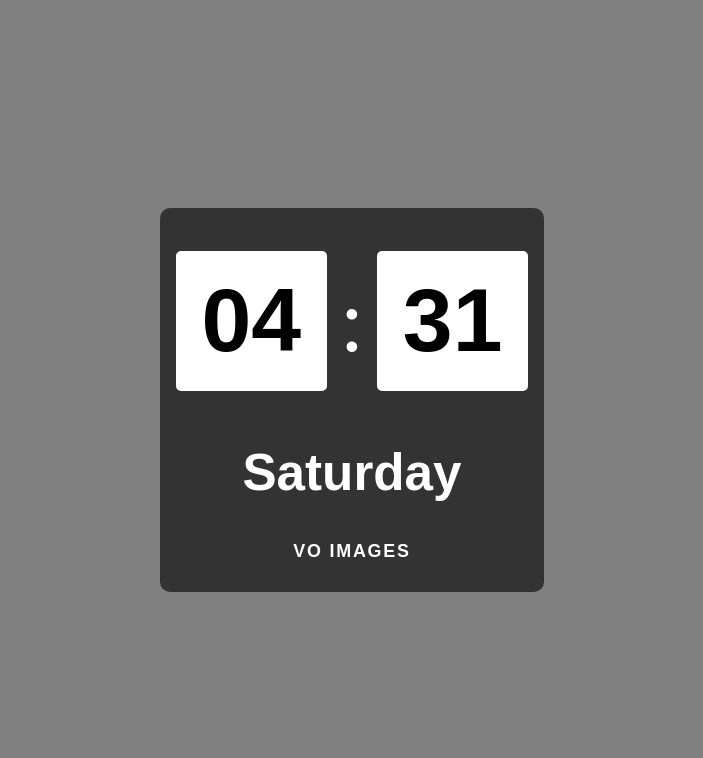
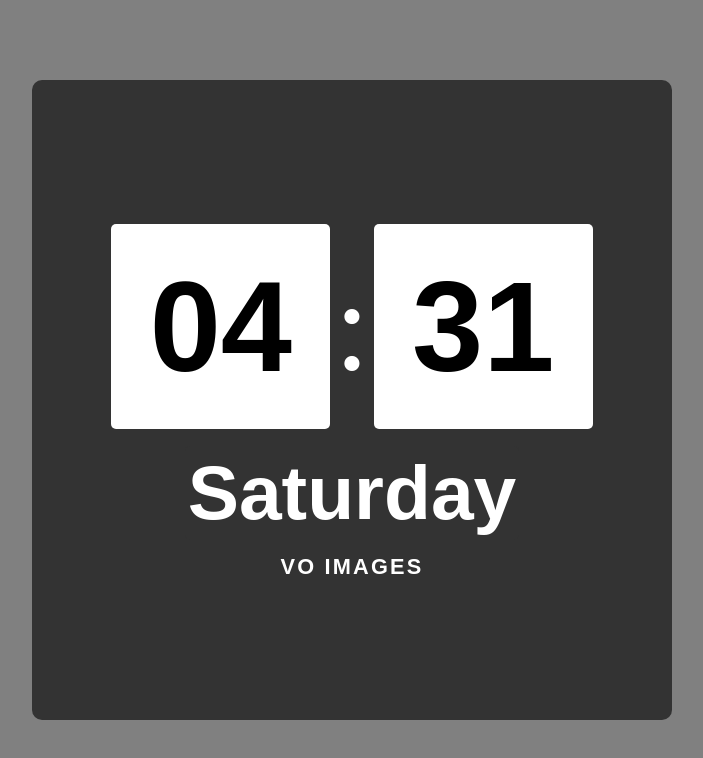
Before and after one commit to voimages/Notion_widgets, a plain HTML site: page index.html in a window 1280 px wide. Shown: the whole page, without its empty margins (288-991 px from the left). Drawn offline with Linux system fonts and the light colour scheme.

Commit message:
Update 8 index.html

```diff
--- a/index.html
+++ b/index.html
@@ -12,10 +12,11 @@ body {
 }
 
 #clock-container {
-  width: 30vw; /* Adjust the width as needed */
-  max-width: 500px; /* Set a maximum width for the clock */
+  width: 50vw; /* Adjust the width as needed */
+  max-width: 1000px; /* Set a maximum width for the clock */
+  max-height: 1000px; /* Set a maximum width for the clock */
   position: relative;
-  padding-bottom: 30vw; /* Set the padding-bottom to match the width for a square aspect ratio */
+  padding-bottom: 50vw; /* Set the padding-bottom to match the width for a square aspect ratio */
   background-color: transparent;
 }
 
@@ -27,7 +28,7 @@ body {
   height: 100%;
   background-color: #333;
   color: white;
-  font-size: 7vw; /* Responsive font size based on viewport width */
+  font-size: 10vw; /* Responsive font size based on viewport width */
   text-align: center;
   box-sizing: border-box;
   display: flex;
@@ -45,8 +46,8 @@ body {
 
 .time-part {
   background: #fff;
-  padding: 2vw; /* Responsive padding based on viewport width */
-  margin: 1vw; /* Responsive margin based on viewport width */
+  padding: 3vw; /* Responsive padding based on viewport width */
+  margin: 0.3vw; /* Responsive margin based on viewport width */
   border-radius: 5px;
   line-height: 1;
   color: black;
@@ -57,19 +58,19 @@ body {
 
 #day {
   background: #333;
-  padding: 2vw; /* Responsive padding based on viewport width */
+  padding: 0.2vw; /* Responsive padding based on viewport width */
   margin: 1vw; /* Responsive margin based on viewport width */
   border-radius: 5px;
   color: white;
   font-weight: bold;
   font-style: normal;
   font-family: 'Oswald', sans-serif;
-  font-size: 4vw; /* Responsive font size based on viewport width */
+  font-size: 6vw; /* Responsive font size based on viewport width */
 }
 
 #text {
   margin-top: 0.1vw; /* Responsive margin based on viewport width */
-  font-size: 1.4vw; /* Responsive font size based on viewport width */
+  font-size: 1.7vw; /* Responsive font size based on viewport width */
   letter-spacing: 0.1em;
   font-weight: bold;
   font-family: 'Arial', sans-serif;
```
